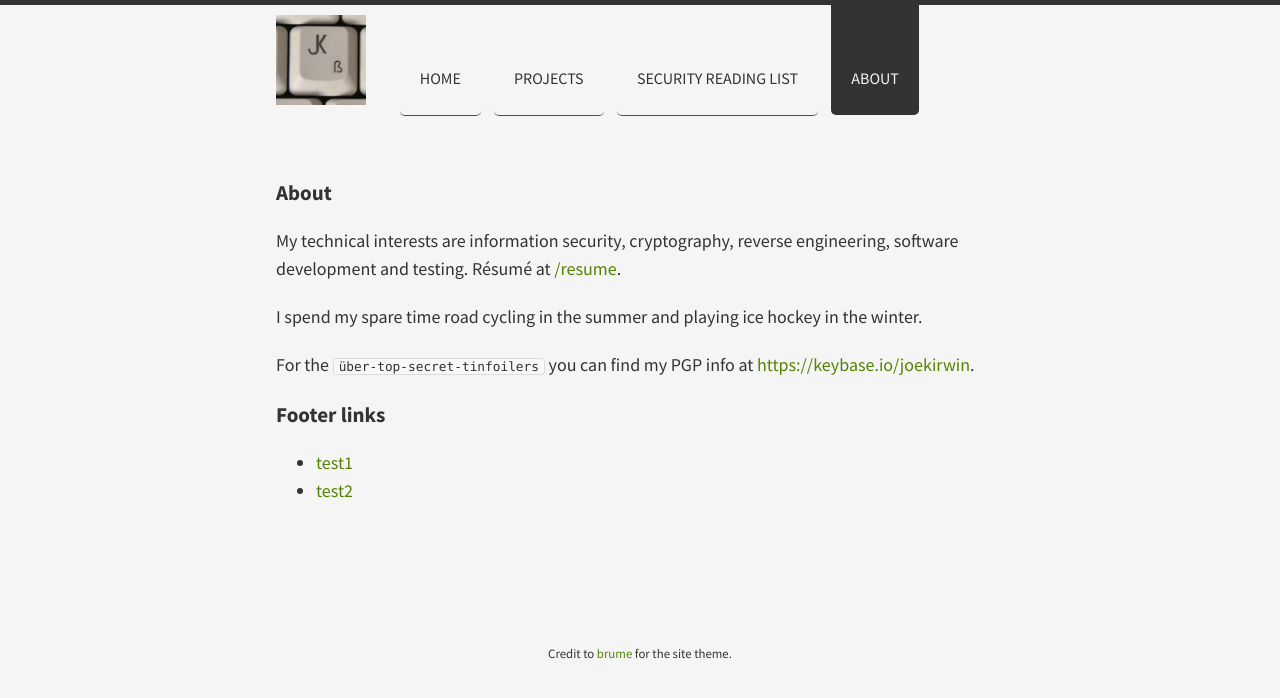
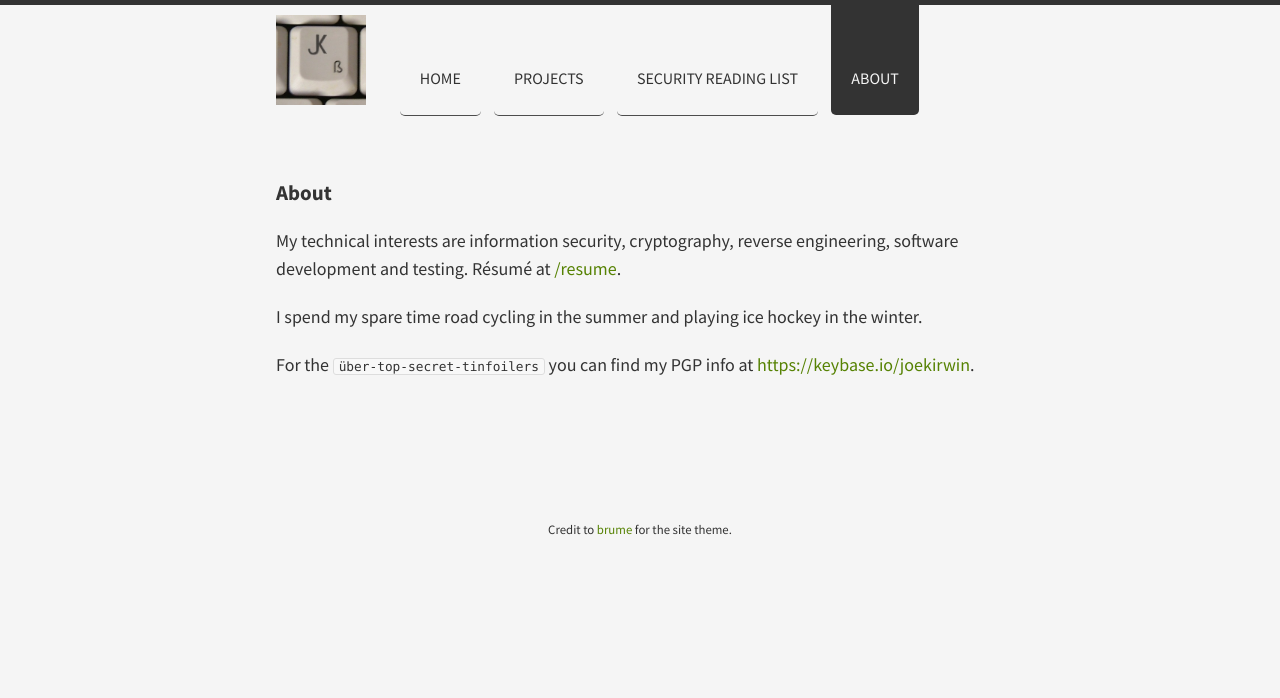
Before and after one commit to joekir/joekir.github.io, a Jekyll site: the page built from about/index.md, in a window 1280 px wide. Shown: the top 698 px of the page. Built offline with Jekyll 4.4.1, drawn with Linux system fonts in a browser that asks for light colours; comment, search, counter and statistics services are not loaded.

Commit message:
Update index.md

```diff
--- a/about/index.md
+++ b/about/index.md
@@ -11,7 +11,3 @@ My technical interests are information security, cryptography, reverse engineeri
 I spend my spare time road cycling in the summer and playing ice hockey in the winter.
 
 For the `über-top-secret-tinfoilers` you can find my PGP info at [https://keybase.io/joekirwin](https://keybase.io/joekirwin).
-
-### Footer links
-- [test1](https://www.provos.org/p/what-is-edm/)
-- [test2](https://www.provos.org/p/what-is-indie-music/)
```
